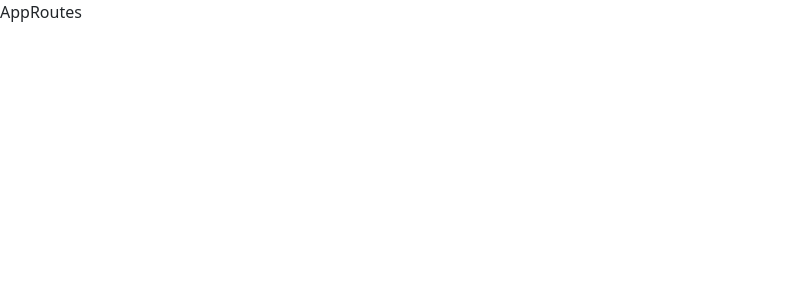
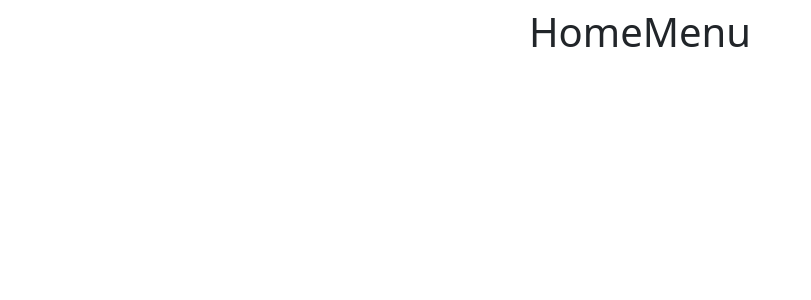
Before and after one commit to evairo176/blog-frontend, a React (Create React App) app: page / in a window 1280 px wide. Shown: the top 300 px of the page, without its empty margins (0-811 px from the left). Built offline with nearby package versions, Linux system fonts and the light colour scheme.

Commit message:
feat: update

```diff
--- /dev/null
+++ b/src/components/home/HomeMenu.jsx
@@ -0,0 +1,11 @@
+import React from "react";
+
+function HomeMenu() {
+  return (
+    <div>
+      <h1 className="text-center mt-2">HomeMenu</h1>
+    </div>
+  );
+}
+
+export default HomeMenu;
--- /dev/null
+++ b/src/pages/HomePage.jsx
@@ -0,0 +1,12 @@
+import React, { Fragment } from "react";
+import HomeMenu from "../components/home/HomeMenu";
+
+function HomePage() {
+  return (
+    <Fragment>
+      <HomeMenu />
+    </Fragment>
+  );
+}
+
+export default HomePage;
--- a/src/routes/AppRoutes.jsx
+++ b/src/routes/AppRoutes.jsx
@@ -1,7 +1,15 @@
-import React from "react";
+import React, { Fragment } from "react";
+import { Route, Routes } from "react-router-dom";
+import HomePage from "../pages/HomePage";
 
 function AppRoutes() {
-  return <div>AppRoutes</div>;
+  return (
+    <Fragment>
+      <Routes>
+        <Route path="/" element={<HomePage />} />
+      </Routes>
+    </Fragment>
+  );
 }
 
 export default AppRoutes;
```
